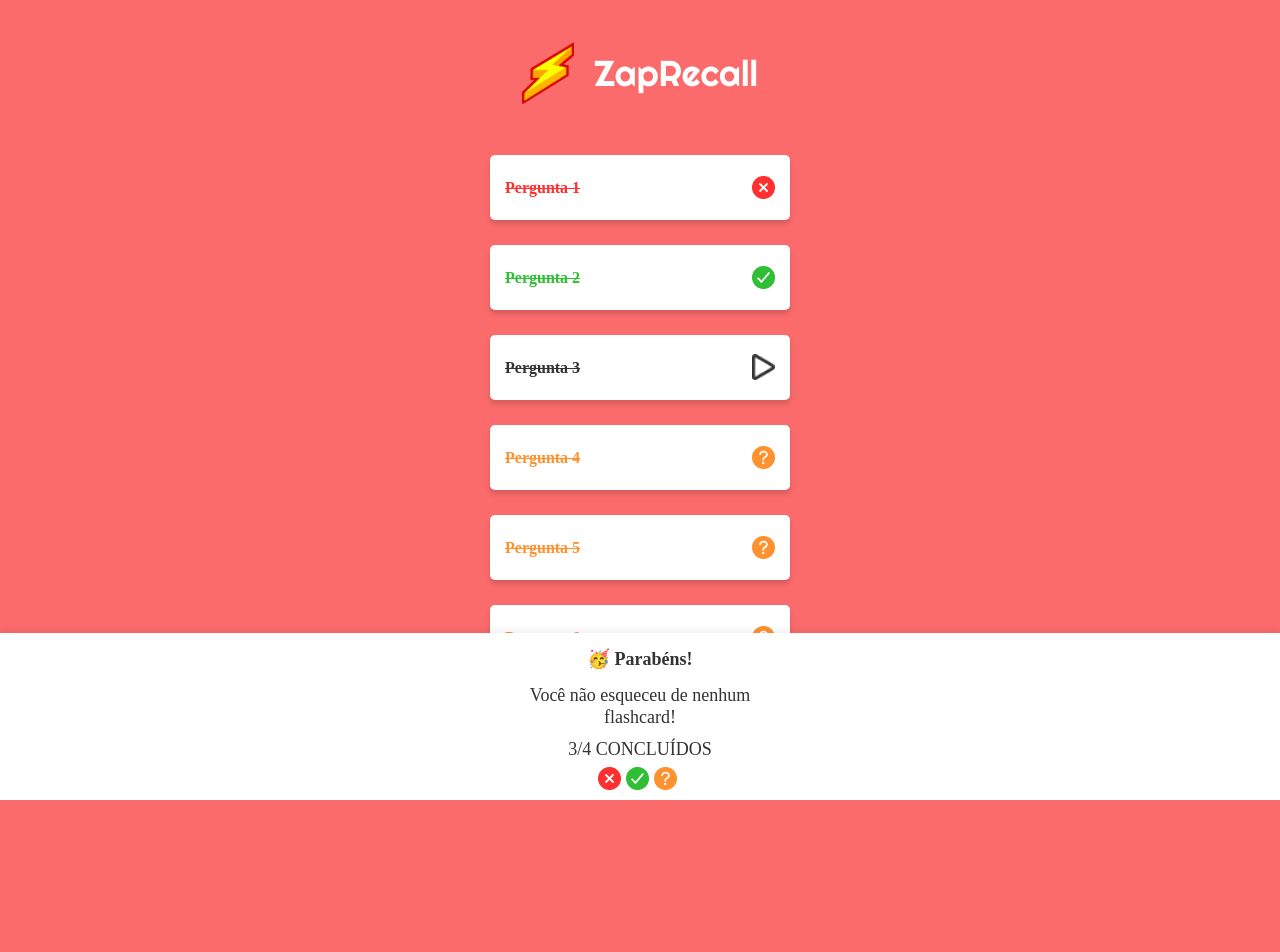
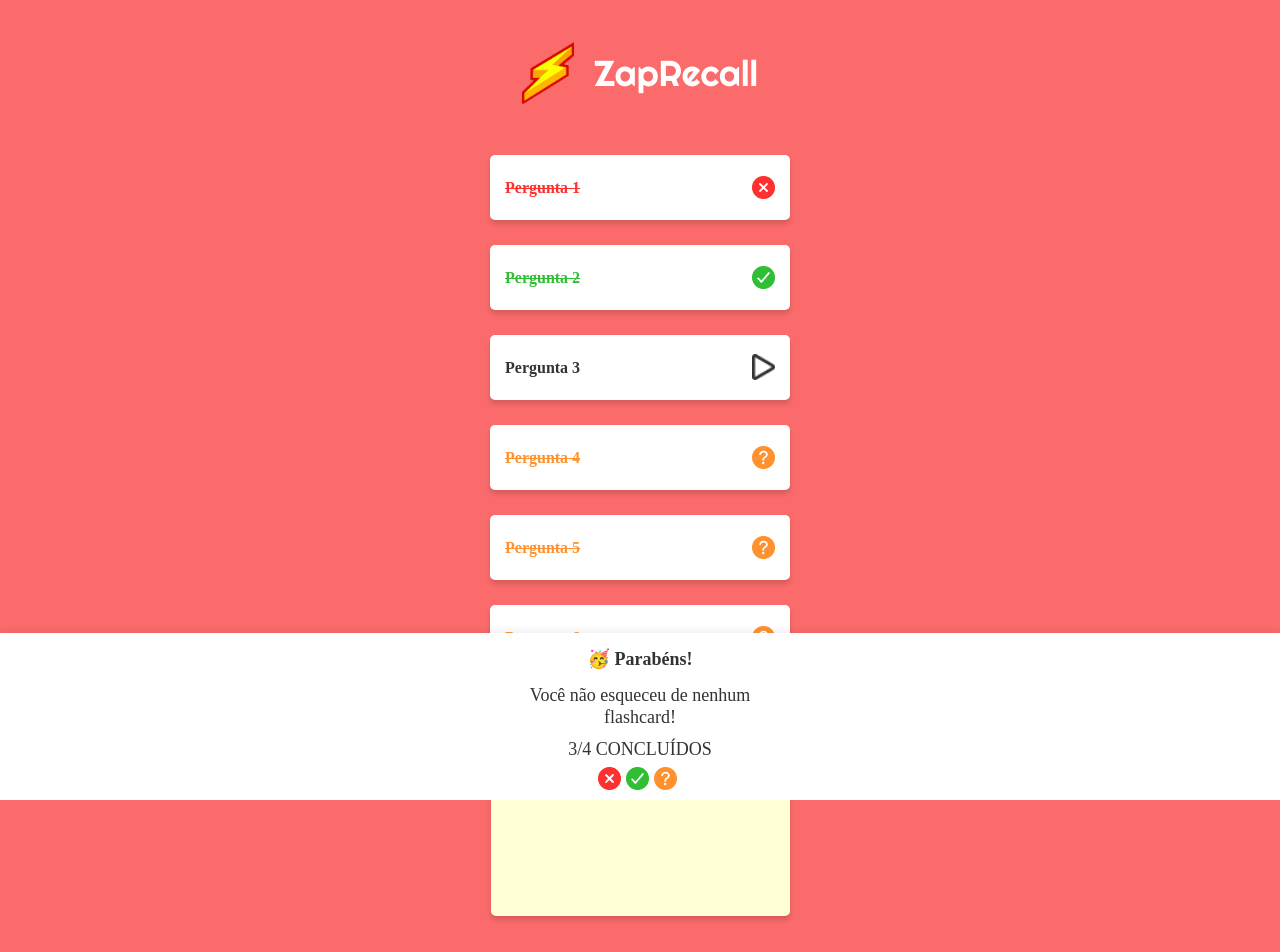
Before and after one commit to mateuspit/projeto9-zaprecall, a React (Create React App) app: page / in a window 1280 px wide. Shown: the top 952 px of the page. Built offline with nearby package versions, Linux system fonts and the light colour scheme; a web font is replaced by a local one.

Commit message:
I forgot same CSS/HTML thinks, pass code for windows

```diff
--- a/src/components/Question.jsx
+++ b/src/components/QuestionNumberSpot.jsx
@@ -6,7 +6,7 @@ import styled from "styled-components";
 
 
 
-export default function Question() {
+export default function QuestionNumberSpot() {
     return (
         <ContainerQuestion>
             <QuestionSpot>
@@ -56,7 +56,7 @@ export default function Question() {
 }
 
 const ContainerQuestion = styled.div`
-    margin-bottom: 180px;
+    /* margin-bottom: 180px; */
 `;
 
 const IconButton = styled.img`
@@ -104,7 +104,6 @@ const PlayAnswer = styled.p`
     font-weight: 700;
     font-size: 16px;
     line-height: 19px;
-    text-decoration-line: line-through;
     color: #333333;
     margin-left: 15px;
 `;
--- /dev/null
+++ b/src/components/QuestionSpot.jsx
@@ -0,0 +1,24 @@
+import styled from "styled-components";
+import React from "react";
+import Logo from "../assets/logo.png"
+import QuestionNumberSpot from "./QuestionNumberSpot";
+import Wrong from "../assets/icone_erro.png"
+import Right from "../assets/icone_certo.png"
+import Almost from "../assets/icone_quase.png"
+
+export default function QuestionSpot() {
+    return (
+        <ContainerQuestionSpot></ContainerQuestionSpot>
+    );
+}
+
+
+
+const ContainerQuestionSpot = styled.div`
+    width: 299px;
+    height: 131px;
+    background: #FFFFD5;
+    box-shadow: 0px 4px 5px rgba(0, 0, 0, 0.15);
+    border-radius: 5px;
+    margin-top: 25px;
+`;
--- a/src/components/QuestionsPage.jsx
+++ b/src/components/QuestionsPage.jsx
@@ -1,7 +1,8 @@
 import styled from "styled-components";
 import React from "react";
 import Logo from "../assets/logo.png"
-import Question from "./Question";
+import QuestionNumberSpot from "./QuestionNumberSpot";
+import QuestionSpot from "./QuestionSpot";
 import Wrong from "../assets/icone_erro.png"
 import Right from "../assets/icone_certo.png"
 import Almost from "../assets/icone_quase.png"
@@ -14,7 +15,10 @@ export default function QuestionsPage() {
                 <TitleHome>ZapRecall</TitleHome>
             </Header>
 
-            <Question />
+            <QuestionNumberSpot />
+
+            <QuestionSpot />
+
 
 
 
@@ -105,7 +109,7 @@ const ContainerQuestionsPage = styled.div`
     display: flex;
     flex-direction: column;
     align-items: center;
-
+    margin-bottom: 180px;
 `;
 
 const LogoHome = styled.img`
```
